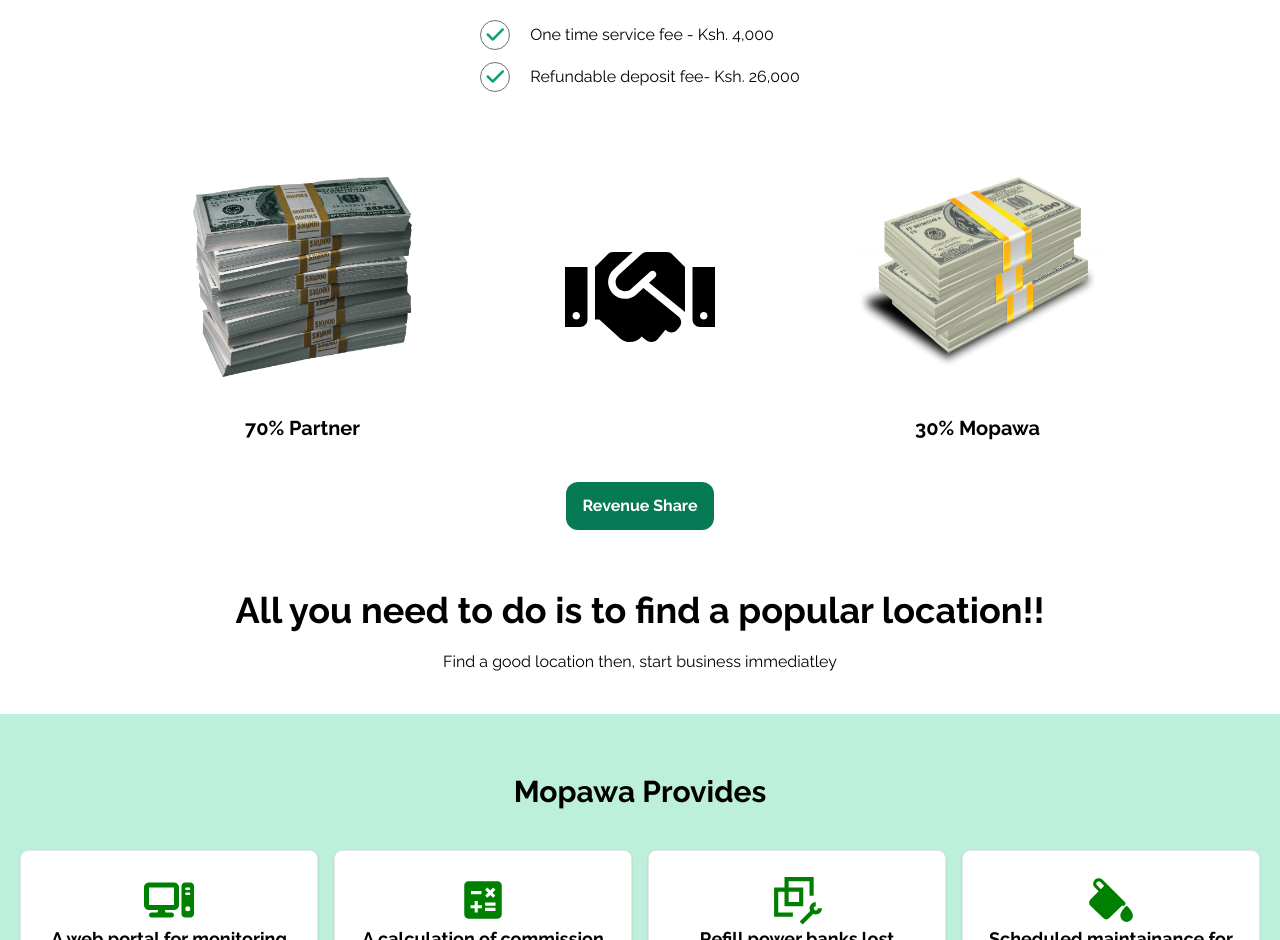
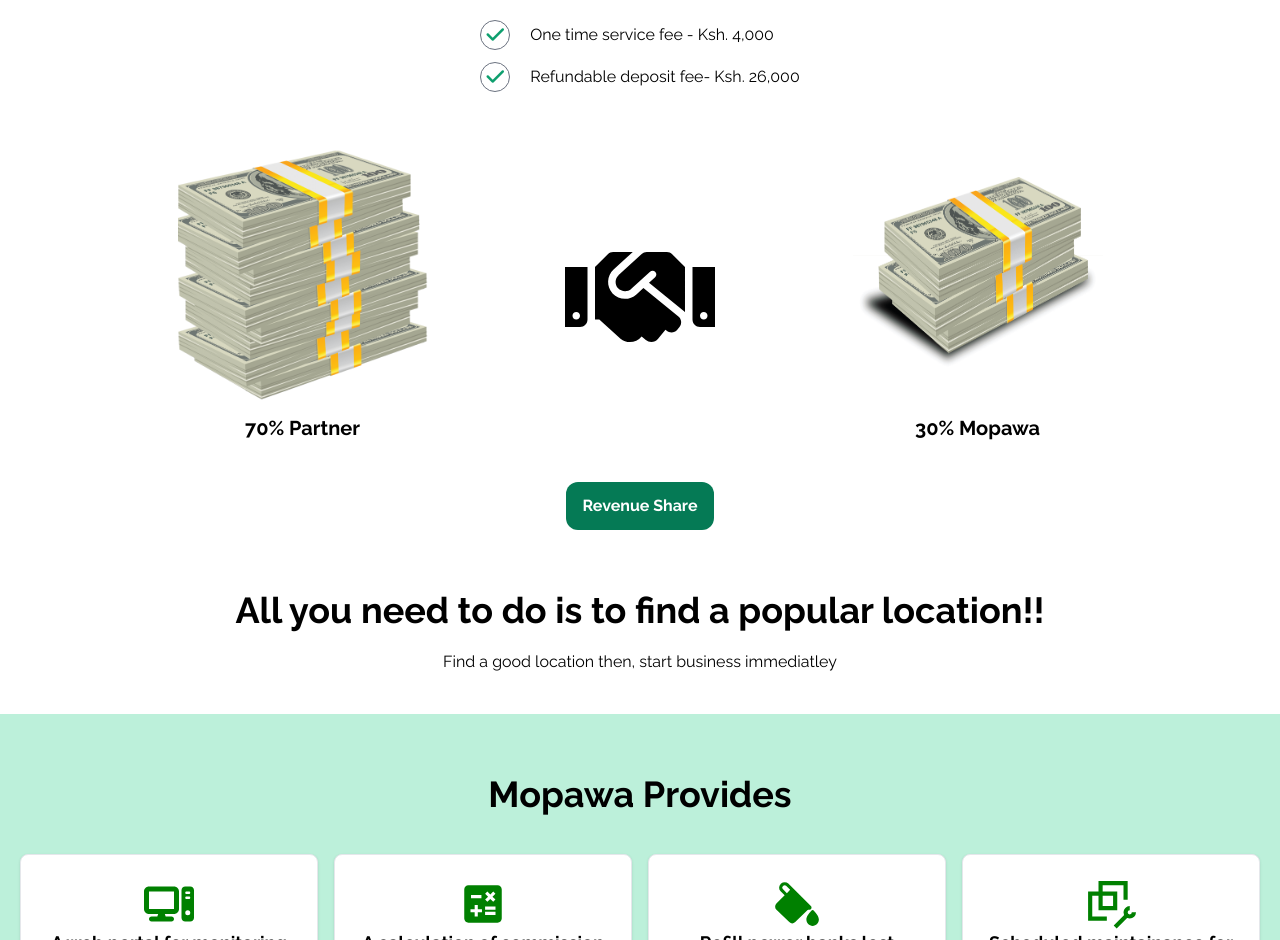
Before and after one commit to Je4stine/mopawav2, a React (Vite) app: page /joint in a window 1280 px wide. Shown: the part 792-1732 px from the top of the page. Built offline with nearby package versions, Linux system fonts and the light colour scheme.

Commit message:
Usd and other

```diff
--- a/src/screens/Joint/Payment.jsx
+++ b/src/screens/Joint/Payment.jsx
@@ -1,7 +1,7 @@
 
 import { FaHandshake } from "react-icons/fa";
 import Dollar1 from '../../assets/images/30percent.png'
-import Dollar2 from '../../assets/images/dolllars-min.png'
+import Dollar2 from '../../assets/images/moreusd.png'
 
 
 function Payment() {
@@ -44,7 +44,7 @@
           <div className=' my-10 flex justify-evenly w-full items-center'>
                 <div className=' flex flex-col items-center'>
                     <div className=' lg:h-[250px] lg:w-[250px]  rounded-full flex items-center justify-center '>
-                      <img src={Dollar2} alt="30% dollars" className=" lg:h-[200px] h-[50px]"/>
+                      <img src={Dollar2} alt="30% dollars" className=" lg:h-[300px] h-[80px] object-cover"/>
                     </div>
                     <h1 className=" text-xl mt-3 font-bold"> 70%  Partner</h1>
                 </div>
--- a/src/screens/Joint/Services.jsx
+++ b/src/screens/Joint/Services.jsx
@@ -7,7 +7,7 @@
 function Services() {
   return (
     <div className="bg-green-200 p-5">
-    <h1 className=" text-center font-bold text-3xl my-10">Mopawa Provides</h1>
+    <h1 className=" text-center font-bold text-4xl my-10">Mopawa Provides</h1>
     <div className=" grid lg:grid-cols-4 grid-cols-2 gap-4">
         <div className="max-w-sm p-6 bg-white border border-gray-200 rounded-lg shadow dark:bg-gray-800 dark:border-gray-700 flex flex-col items-center">
             <FaComputer size={50} color="green"/>
@@ -20,12 +20,12 @@
         </div>
 
         <div className="max-w-sm p-6 bg-white border border-gray-200 rounded-lg shadow dark:bg-gray-800 dark:border-gray-700 flex flex-col items-center">
-            <GrVmMaintenance size={50} color="green"/>
+            <IoColorFill size={50} color="green"/>
             <h1 className=" font-bold text-lg mb-5 text-center">Refill power banks lost during customer's usage free of charge</h1>
         </div>
 
         <div className="max-w-sm p-6 bg-white border border-gray-200 rounded-lg shadow dark:bg-gray-800 dark:border-gray-700 flex flex-col items-center">
-            <IoColorFill size={50} color="green"/>
+            <GrVmMaintenance size={50} color="green"/>
             <h1 className=" font-bold text-lg mb-5 text-center">Scheduled maintainance for partners,during which the technician will change the dispenser parts and powerbanks for free</h1>
         </div>
     </div>
```
Also changed, not shown: src/assets/images/moreusd.png (added).
